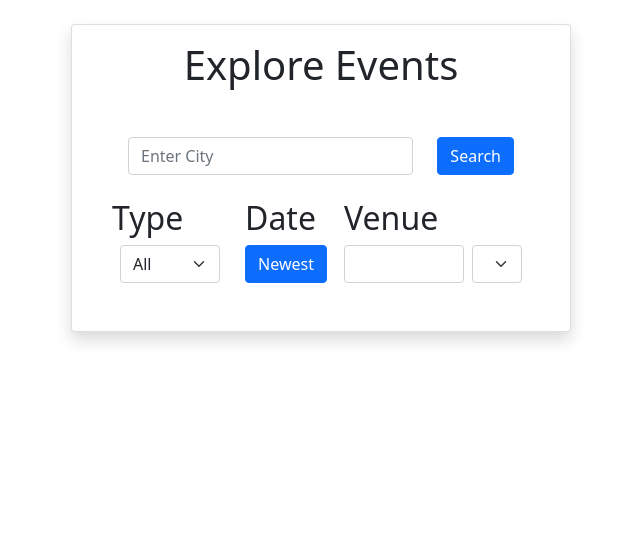
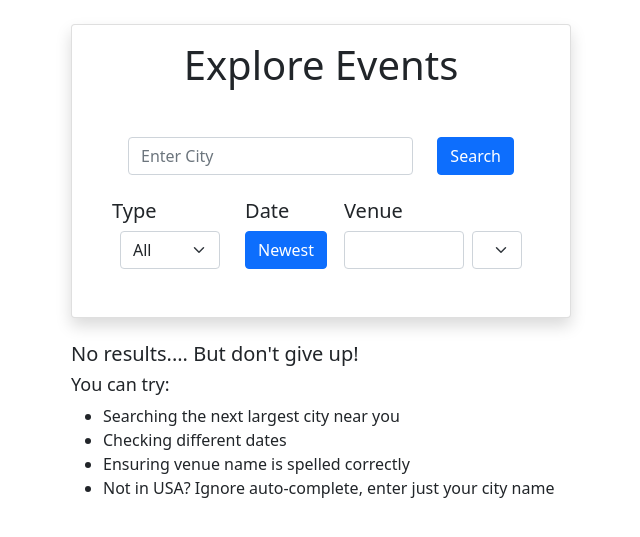
Before and after one commit to atticus-ezis/boardforthebored, a Django app: page / in a window 1280 px wide. Shown: the part 70-607 px from the top of the page, without its empty margins (319-959 px from the left). Run offline with Django 5.2, Linux system fonts and the light colour scheme; lists and menus that the app fills with data are empty.

Commit message:
Error Messages + cleanup
added request to  get_events view so server error message could be passed to template. Added message in the event of no events. Fixed google all auth styling.

```diff
--- a/Events/views.py
+++ b/Events/views.py
@@ -46,7 +46,7 @@ def search_city(request):
                 print(f"venue ID is {venue_id}")
 
             # get events
-            events = get_events_by_city(city, stateCode=stateCode, class_name=class_name, start_date=start_date, end_date=end_date, venue_id=venue_id)
+            events = get_events_by_city(request, city, stateCode=stateCode, class_name=class_name, start_date=start_date, end_date=end_date, venue_id=venue_id)
             # create list of event venues
             venues = []
             for event in events:
@@ -72,7 +72,7 @@ def get_events_by_type(events):
 
 
 # get JSON data
-def get_events_by_city(city, **kwargs):
+def get_events_by_city(request, city, **kwargs):
     events_dict = {}
 
     # connect to api
@@ -183,9 +183,8 @@ def get_events_by_city(city, **kwargs):
 
         return event_list
     else:
-        print(f"Failed to retrieve data: {response.status_code}")
-        print(response.text)
-    return []
+        error_message = response.status_code
+        return render(request, 'explore_events.html', {'error':error_message})
 
 # find venue ID
 
--- a/board4thebored/views.py
+++ b/board4thebored/views.py
@@ -17,7 +17,6 @@ def city_autofill(request):
         geonames_url = f"http://api.geonames.org/searchJSON?name_startsWith={city}&country={country}&maxRows=10&username={username}"
         response = requests.get(geonames_url)
         data = response.json().get('geonames', [])
-        us_data = [item for item in data if item.get('countryCode') == 'US']
         suggestions = [
             {"city": item['name'], "state": item.get('adminCode1', '')}
             for item in data
--- a/templates/account/login.html
+++ b/templates/account/login.html
@@ -68,9 +68,9 @@
                 <h1 class="centered ts-3" style="font-size: 1.5rem !important;">Or</h1>
                 <hr>
 
-                <a class="google-button mt-3" href="/users/accounts/google/login/?process=login">
+                <a class="google-button" href="/users/accounts/google/login/?process=login">
                     <img class="pr-3 me-3" style="object-fit: cover;" src="/static/images/google-icon.png">
-                    <p class="mt-3 text-dark">Sign in with Google</p>
+                    <p class="text-dark">Sign in with Google</p>
                 </a>
 
 
--- a/templates/account/signup.html
+++ b/templates/account/signup.html
@@ -59,7 +59,7 @@
                     <hr>
                     <a class="google-button mt-3" title="Google" href="/users/accounts/google/login/?process=login">
                         <img class="pr-3 me-2" style="object-fit: cover;" src="/static/images/google-icon.png">
-                        <p class="mt-3 text-dark">Sign in with Google</p>
+                        <p class="text-dark">Sign in with Google</p>
                     </a>
 
             {% endif %}
--- a/templates/explore_events.html
+++ b/templates/explore_events.html
@@ -46,7 +46,7 @@
         <div class="d-flex justify-content-between mt-2">
           <!-- class -->
           <div class="flex-column">
-            <h2>Type</h2>
+            <h5>Type</h5>
             <select
               name="event_class"
               class="form-select mx-2"
@@ -62,7 +62,7 @@
           </div>
           <!-- Date -->
           <div class="flex-column">
-            <h2>Date</h2>
+            <h5>Date</h5>
 
             <button
               class="btn btn-primary mb-2"
@@ -98,7 +98,7 @@
           </div>
           <!-- venue -->
           <div class="flex-column">
-            <h2>Venue</h2>
+            <h5>Venue</h5>
             <div class="d-flex">
               <input
                 type="text"
@@ -112,7 +112,7 @@
                 name="venue_name_input"
                 id="dropdown_selection"
                 class="form-select mx-2 flex-column"
-                style="width:20px;"
+                style="width: 20px"
                 onchange="updateInput()"
               >
                 {% for venue in venues %}
@@ -120,7 +120,6 @@
                 {% endfor %}
               </select>
               <!-- see Javascript -->
-
             </div>
             <!-- list of venues -->
           </div>
@@ -135,7 +134,6 @@
   <!---->
   <!-- results -->
   <!---->
-
   {% for class, event_lists in grouped_events.items %}
   <!-- define every event class + associated events from created tuple -->
   <h1 class="me-auto">{{ class|title }}</h1>
@@ -178,8 +176,28 @@
 
     {% endfor %}
   </div>
+  {% endfor %}
 
-  {% endfor %}
+  <!-- Error Msgs -->
+  {% if not grouped_events and not error %}
+  <div name="no_result" class="width-75 d-flex flex-column">
+    <h5>No results.... But don't give up!</h5>
+    <h5 style="font-size: 18px">You can try:</h5>
+    <ul>
+      <li>Searching the next largest city near you</li>
+      <li>Checking different dates</li>
+      <li>Ensuring venue name is spelled correctly</li>
+      <li>Not in USA? Ignore auto-complete, enter just your city name</li>
+    </ul>
+  </div>
+  {% endif %} {% if error %}
+  <div>
+    <h5 class="width-75 d-flex flex-column">
+      Ticket Master Server is unresponsive:
+    </h5>
+    <h5 style="font-size: 18px">Error Code: {{error}}</h5>
+  </div>
+  {% endif %}
 </div>
 
 {% endblock content %}
```
Also changed, not shown: static/css/style.css (+31 -0 lines).
